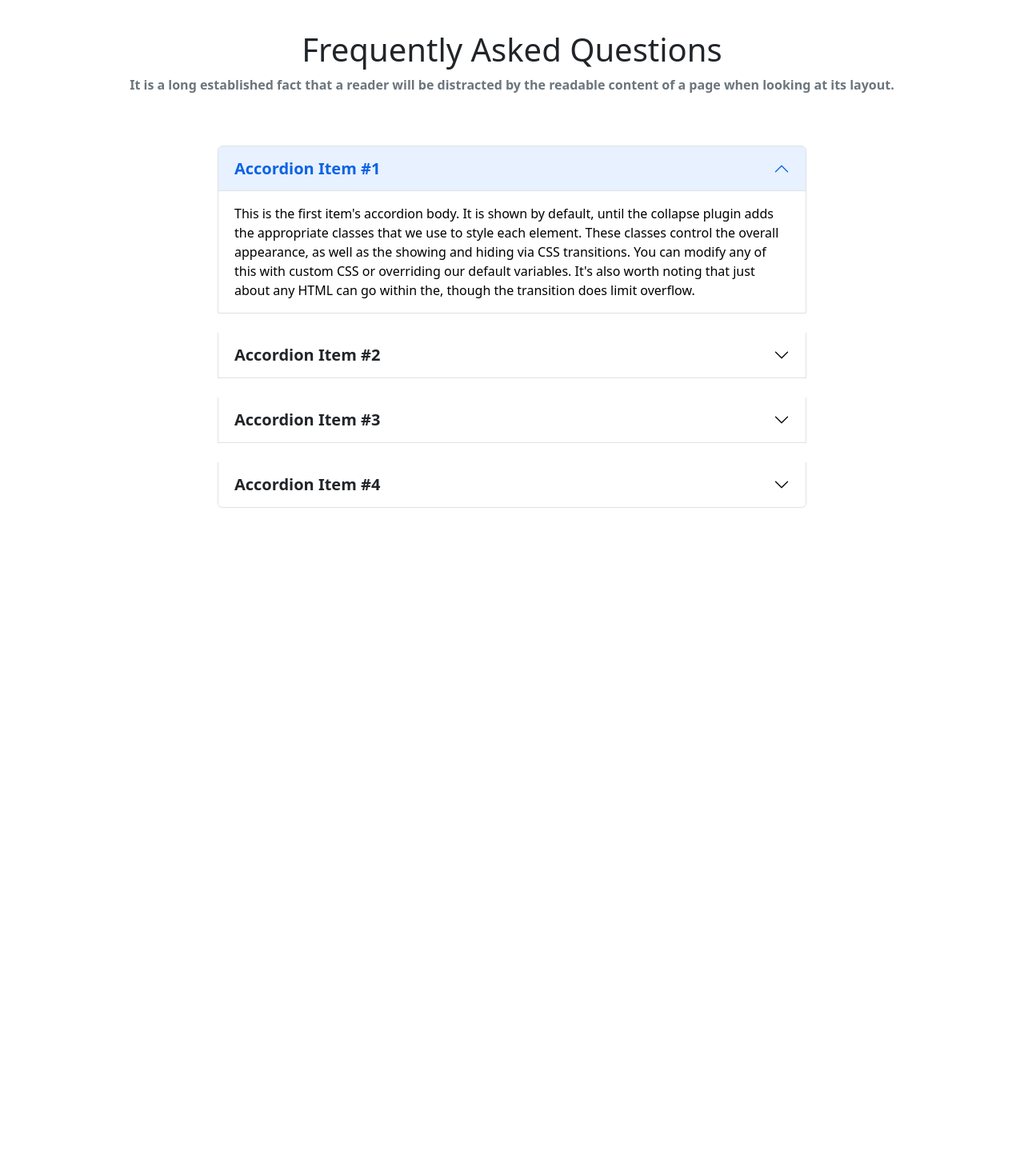
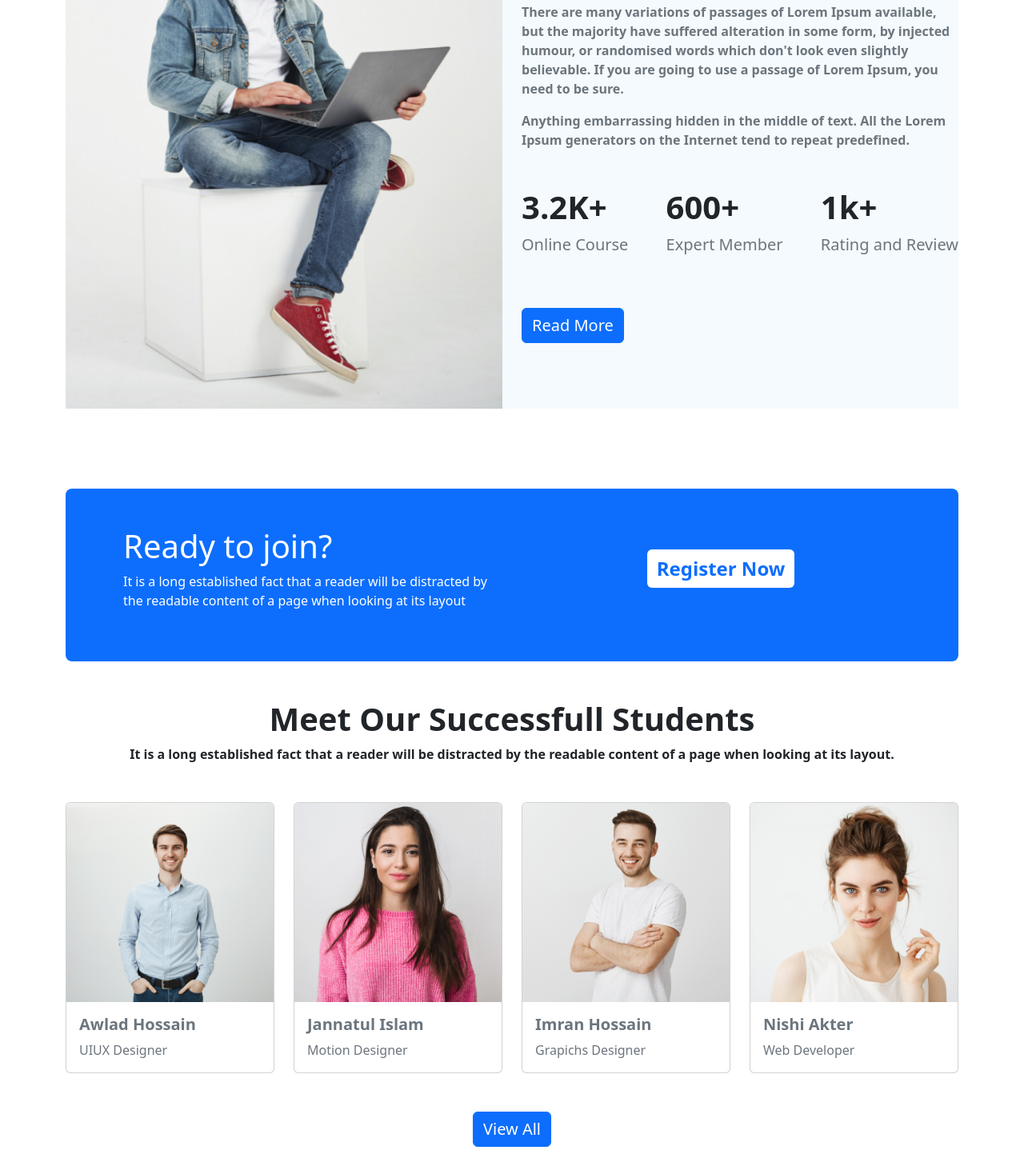
Before and after one commit to RakibMojumder/assignment-project-three, a plain HTML site: page index.html in a window 1280 px wide. Shown: the part 1962-3420 px from the top of the page at 80% size. Before the commit the page ends 2597 px from the top, so only its background shows below. Drawn offline with nearby package versions, Linux system fonts and the light colour scheme.

Commit message:
blog and successfull student section completed

```diff
--- a/index.html
+++ b/index.html
@@ -279,6 +279,49 @@
         ------------------->
 
 
+        <!-- blog secton -->
+
+        <section class="blog-section">
+            <article>
+                <div class="row row-cols-1 row-cols-md-2 gx-4">
+                    <div class="col">
+                        <div class="blog-img">
+                            <img class="img-fluid" src="./images/./working.png" alt="">
+                        </div>
+                    </div>
+                    <div class="col d-flex align-items-center">
+                        <div class="blog-content py-5 py-md-0">
+                            <h1 class="fw-bold mb-5">Explore The elearning Institute</h1>
+                            <p class="text-muted fw-semibold">There are many variations of passages of Lorem Ipsum
+                                available, but
+                                the
+                                majority have suffered alteration in some form, by injected humour, or
+                                randomised words which don't look even slightly believable. If you are going
+                                to use a passage of Lorem Ipsum, you need to be sure.</p>
+                            <p class="text-muted fw-semibold">Anything embarrassing hidden in the middle of text. All
+                                the Lorem
+                                Ipsum
+                                generators on the Internet tend to repeat predefined.</p>
+                            <div class="blog-details my-5 d-flex justify-content-between">
+                                <div class="div-1">
+                                    <h1 class="fw-bold">3.2K+</h1>
+                                    <p class="text-muted fs-5">Online Course</p>
+                                </div>
+                                <div class="div-2">
+                                    <h1 class="fw-bold">600+</h1>
+                                    <p class="text-muted fs-5">Expert Member</p>
+                                </div>
+                                <div class="div-3">
+                                    <h1 class="fw-bold">1k+</h1>
+                                    <p class="text-muted fs-5">Rating and Review</p>
+                                </div>
+                            </div>
+                            <button class="btn btn-primary fs-5">Read More</button>
+                        </div>
+                    </div>
+                </div>
+            </article>
+        </section>
 
         <!---------------------
          Registration section start
@@ -312,7 +355,7 @@
                                             aria-label="Close"></button>
                                     </div>
                                     <div class="modal-body">
-                                        Do you want to resgistration ?
+                                        Are you sure want to register?
                                     </div>
                                     <div class="modal-footer">
                                         <button type="button" class="btn btn-secondary"
@@ -331,7 +374,60 @@
         ------------------------->
 
 
+        <!-- Sucessfull student section -->
+
+        <section class="successfull-section my-5">
+            <div class="section-tittle text-center">
+                <h1 class="fw-bold">Meet Our Successfull Students</h1>
+                <p class="fw-semibold">It is a long established fact that a reader will be distracted by the
+                    readable content of a page when looking at its layout.</p>
+            </div>
+            <div class="successfull-student my-5">
+                <div class="row row-cols-1 row-cols-md-2 row-cols-lg-4 g-sm-4 gx-4">
+                    <div class="col">
+                        <div class="card">
+                            <img src="./images/./student/student-1.png" class="card-img-top" alt="...">
+                            <div class="card-body">
+                                <h5 class="card-title text-muted fw-semibold">Awlad Hossain</h5>
+                                <p class="card-text text-muted">UIUX Designer</p>
+                            </div>
+                        </div>
+                    </div>
+                    <div class="col">
+                        <div class="card">
+                            <img src="./images/./student/student-2.png" class="card-img-top" alt="...">
+                            <div class="card-body">
+                                <h5 class="card-title text-muted fw-semibold">Jannatul Islam</h5>
+                                <p class="card-text text-muted">Motion Designer</p>
+                            </div>
+                        </div>
+                    </div>
+                    <div class="col">
+                        <div class="card">
+                            <img src="./images/./student/student-3.png" class="card-img-top" alt="...">
+                            <div class="card-body">
+                                <h5 class="card-title text-muted fw-semibold">Imran Hossain</h5>
+                                <p class="card-text text-muted">Grapichs Designer</p>
+                            </div>
+                        </div>
+                    </div>
+                    <div class="col">
+                        <div class="card">
+                            <img src="./images/./student/student-4.png" class="card-img-top" alt="...">
+                            <div class="card-body">
+                                <h5 class="card-title text-muted fw-semibold">Nishi Akter</h5>
+                                <p class="card-text text-muted">Web Developer</p>
+                            </div>
+                        </div>
+                    </div>
+                </div>
+            </div>
+            <div class="course-btn text-center my-5">
+                <button class="btn btn-primary fs-5">View All</button>
+            </div>
+        </section>
         <!-- frequently ask question section start -->
+
         <section class="ask-question-section">
             <div class="ask-question-tittle text-center py-5 mt-5">
                 <h1>Frequently Asked Questions</h1>
--- a/style.css
+++ b/style.css
@@ -6,6 +6,15 @@
     color: #0D6EFD;
 }
 
+.register-btn button:hover {
+    color: #0D6EFD;
+}
+
+.blog-section {
+    margin: 100px 0;
+    background: #F4FAFD;
+}
+
 @media screen and (max-width:768px) {
     .carousel-item-img img {
         height: 300px;
```
